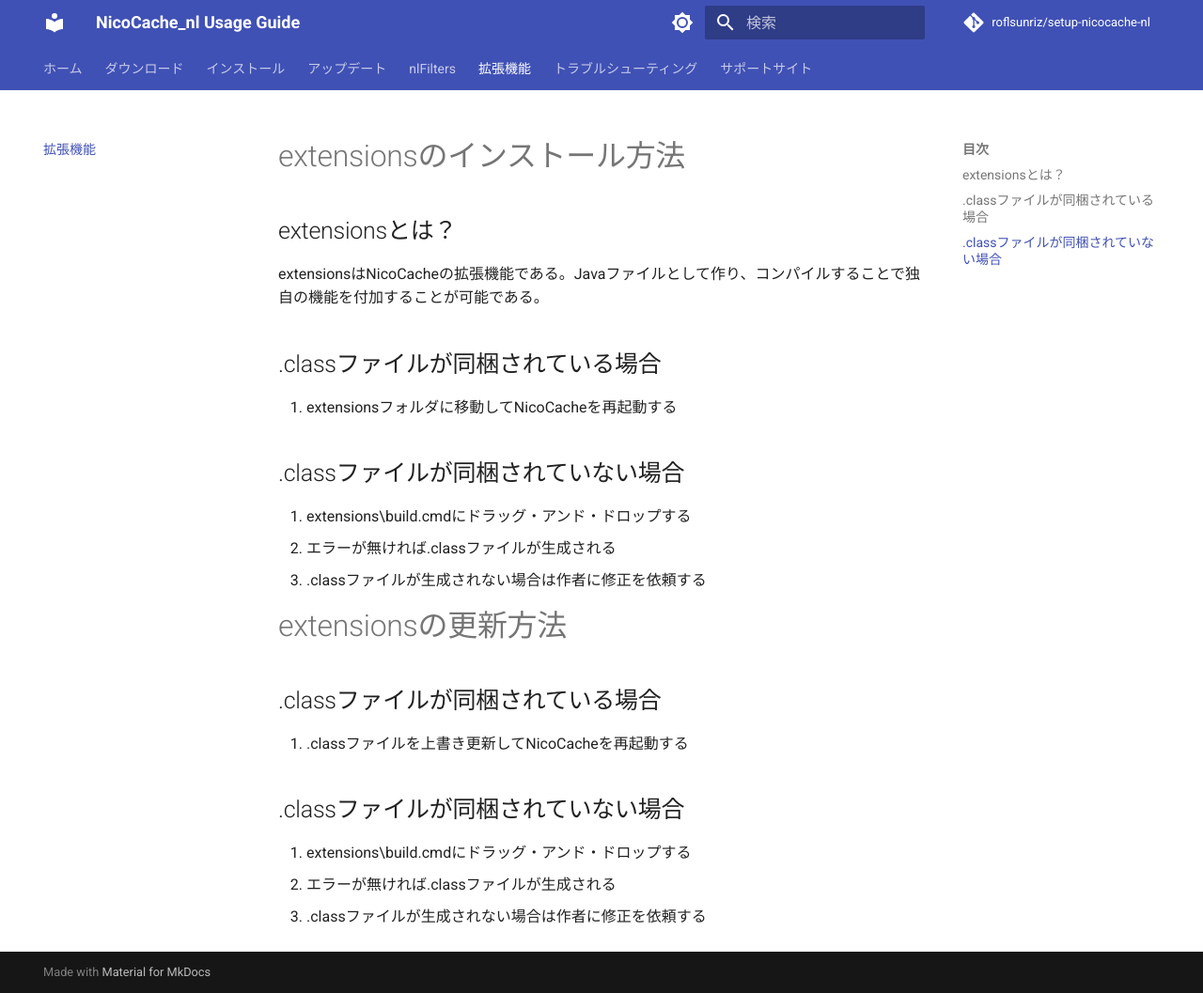
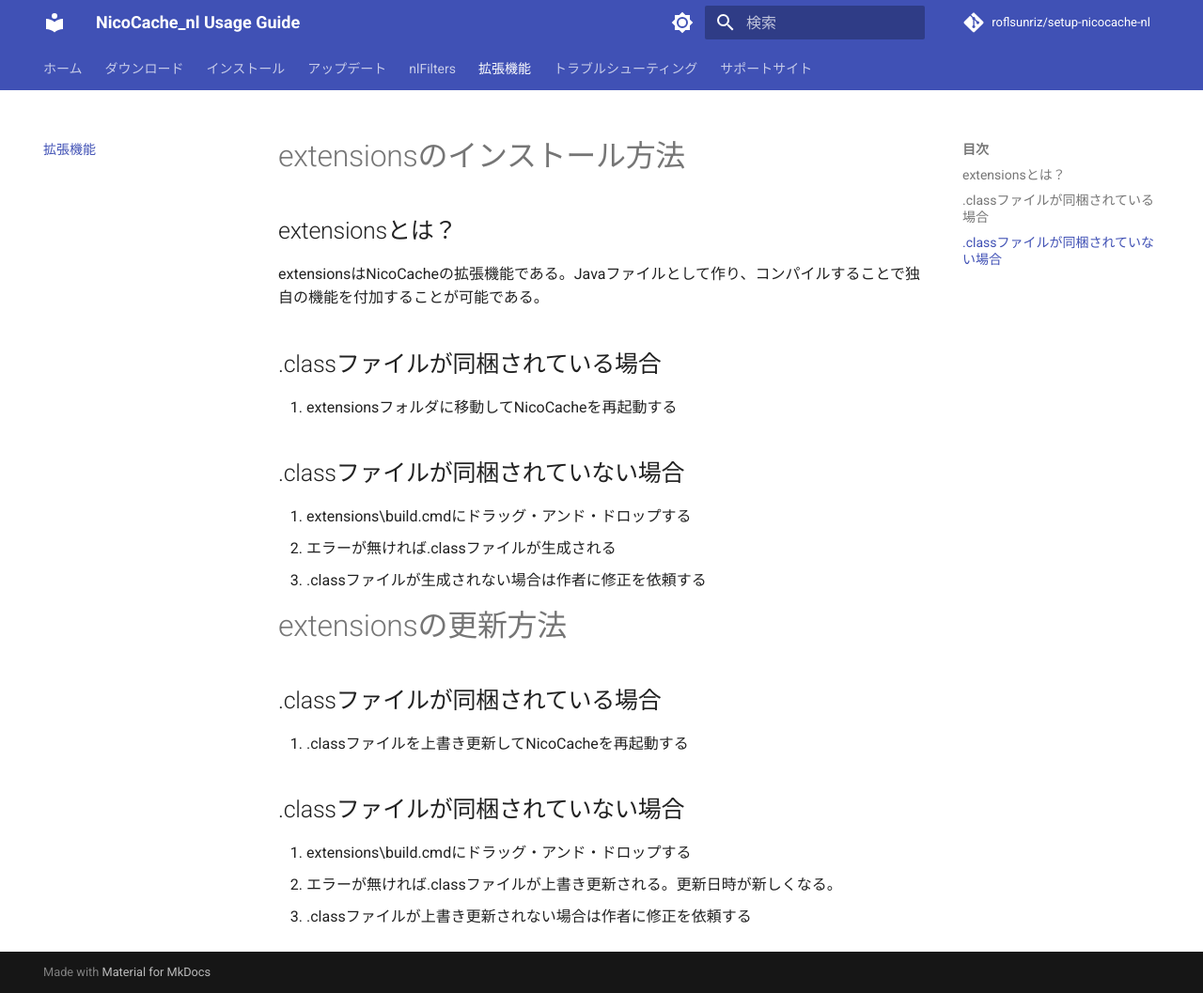
Before and after one commit to roflsunriz/setup-nicocache-nl, an MkDocs documentation site: the page built from docs/extensions.md, in a window 1280 px wide and 1057 px high. Shown: the whole window at 94% size. Built offline with MkDocs 1.6.1 and Material for MkDocs 9.7.7, drawn with Linux system fonts in a browser that asks for light colours; comment, search, counter and statistics services are not loaded.

Commit message:
docs: Update extensions and troubleshooting documentation for clarity and accuracy
- Revised instructions for .class file generation in extensions.md to specify that files will be overwritten and updated timestamps.
- Improved formatting and clarity in troubleshooting.md by adding bullet points for better readability.

```diff
--- a/docs/extensions.md
+++ b/docs/extensions.md
@@ -18,5 +18,5 @@
 
 ## .classファイルが同梱されていない場合
 1. extensions\build.cmdにドラッグ・アンド・ドロップする
-2. エラーが無ければ.classファイルが生成される
-3. .classファイルが生成されない場合は作者に修正を依頼する
+2. エラーが無ければ.classファイルが上書き更新される。更新日時が新しくなる。
+3. .classファイルが上書き更新されない場合は作者に修正を依頼する
```
Also changed, not shown: docs/trouble-shooting.md (+2 -1 lines).
